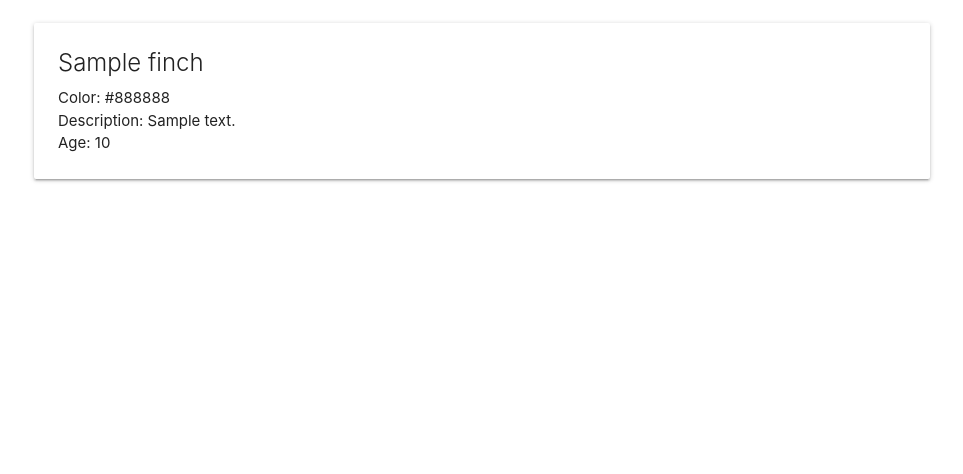
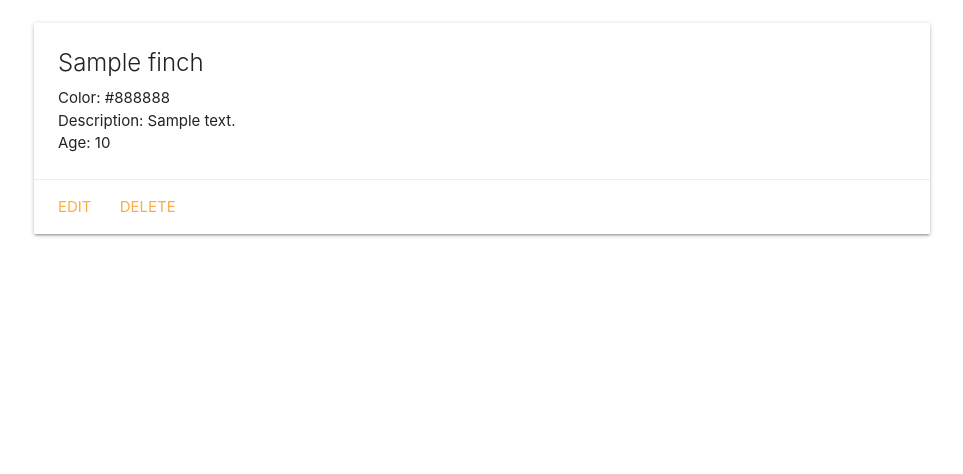
Before and after one commit to thecardturner26/finch-collector-lab-1.0, a Django app: page /finches/1 in a window 1280 px wide. Shown: the part 177-651 px from the top of the page, without its empty margins (158-1121 px from the left). Run offline with Django 3.2, Linux system fonts and the light colour scheme; tables that the repository leaves empty hold one stand-in row (values such as "Sample post").

Commit message:
update and delete feature added to finch details page

```diff
--- a/main_app/templates/finches/detail.html
+++ b/main_app/templates/finches/detail.html
@@ -14,6 +14,10 @@
       <p>Age: EGG</p>
     {% endif %}
   </div>
+  <div class="card-action">
+        <a href="{% url 'finches_update' finch.id %}">Edit</a>
+        <a href="{% url 'finches_delete' finch.id %}">Delete</a>
+      </div>
 </div>
 
 {% endblock %}
--- a/main_app/urls.py
+++ b/main_app/urls.py
@@ -6,5 +6,7 @@ urlpatterns = [
     path('about/', views.about, name='about'),
     path('finches/', views.finches_index, name='index'),
     path('finches/<int:finch_id>', views.finches_detail, name='detail'),
-    path('finches/create/', views.FinchCreate.as_view(), name='finches_create')
+    path('finches/create/', views.FinchCreate.as_view(), name='finches_create'),
+    path('finches/<int:pk>/update/', views.FinchUpdate.as_view(), name='finches_update'),
+    path('finches/<int:pk>/delete/', views.FinchDelete.as_view(), name='finches_delete'),
 ]
--- a/main_app/views.py
+++ b/main_app/views.py
@@ -1,6 +1,6 @@
 from django.shortcuts import render
 from django.http import HttpResponse
-from django.views.generic.edit import CreateView
+from django.views.generic.edit import CreateView, UpdateView, DeleteView
 from .models import Finch
 # Create your views here.
 
@@ -22,3 +22,11 @@ class FinchCreate(CreateView):
   model = Finch
   fields = '__all__'
   success_url = '/finches/'
+
+class FinchUpdate(UpdateView):
+    model = Finch
+    fields = ['color', 'description', 'age']
+
+class FinchDelete(DeleteView):
+    model = Finch
+    success_url = '/finches/'
```
